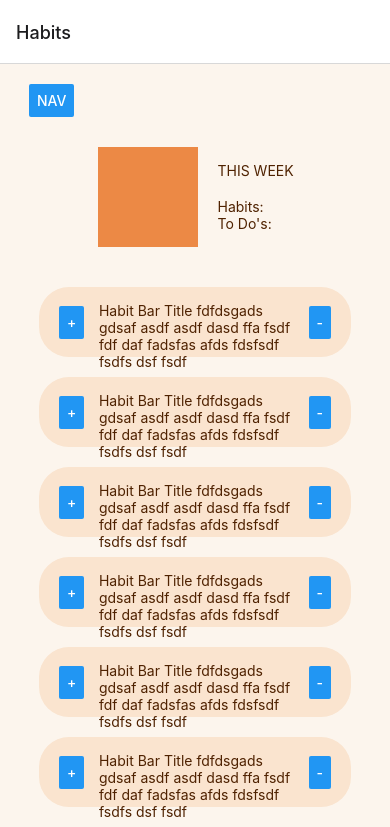
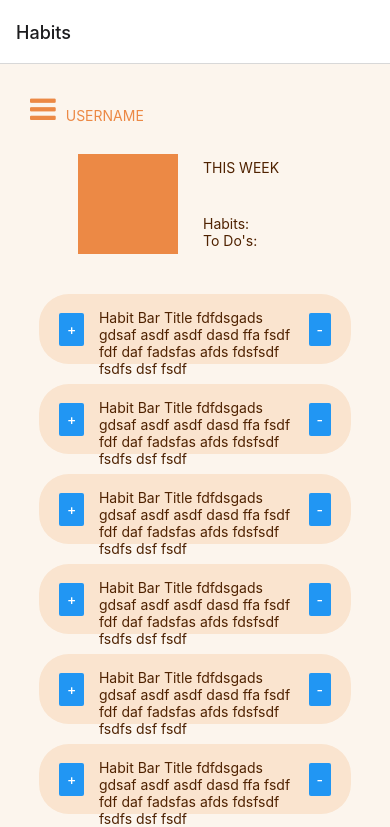
Before and after one commit to kismakk/ascend, a React Native app: screen /Habits in a window 390 px wide. Shown: the top 827 px of the page. Built offline with nearby package versions, Linux system fonts and the light colour scheme; no server answers.

Commit message:
Style navigation and fix Habits view

```diff
--- a/components/HabitBar/HabitBar.js
+++ b/components/HabitBar/HabitBar.js
@@ -29,7 +29,6 @@ const HabitBar = (navigation) => {
         title="-"
         style={styles.plus}
       />
-
     </View>
   );
 };
--- a/components/NavModal/NavModal.js
+++ b/components/NavModal/NavModal.js
@@ -1,8 +1,19 @@
 import React from 'react';
-import { View, Button, Modal, StyleSheet } from 'react-native';
-import styles from './NavModal.styles';
+import { View, Button, Modal, Text } from 'react-native';
+import getDynamicStyles from './NavModal.styles';
+import { useTheme } from "../../hooks/ThemeContext";
+import { Ionicons } from "@expo/vector-icons";
+import { COLORS } from '../../constants/theme';
+import { useNavigation } from '@react-navigation/native';
 
-const NavModal = ({ navigation, modalVisible, setModalVisible }) => {
+
+const NavModal = ({ modalVisible, setModalVisible }) => {
+
+  const { theme } = useTheme();
+  const styles = getDynamicStyles(theme);
+  const navIconColor = COLORS[theme].text;
+  const navigation = useNavigation();
+
   return (
     <Modal
       animationType="none"
@@ -15,24 +26,41 @@ const NavModal = ({ navigation, modalVisible, setModalVisible }) => {
       <View style={styles.centeredView}>
         <View style={styles.backdrop} onTouchEnd={() => setModalVisible(false)} />
         <View style={styles.modalView}>
-          <Button title="Home" onPress={() => {
-            navigation.navigate('Home');
-            setModalVisible(false);
-          }} />
-          <Button title="Profile" onPress={() => {
-            navigation.navigate('Profile');
-            setModalVisible(false);
-          }} />
-          <Button title="Settings" onPress={() => {
-            navigation.navigate('Settings');
-            setModalVisible(false);
-          }} />
-          <Button title="Sign in" onPress={() => {
-            navigation.navigate('Sign In');
-            setModalVisible(false);
-          }} />
+          <View style={styles.navTop}>
+            <View style={styles.image}></View>
+            <Text style={styles.username}>USERNAME</Text>
+          </View>
+          <View style={styles.navItem}>
+            <Text style={styles.navText}
+              onPress={() => {
+                navigation.navigate('Profile');
+                setModalVisible(false);
+              }}
+            >Profile</Text>
+            <Ionicons name="person" size={25}
+              color={navIconColor}
+            />
 
-          <Button title="Close" onPress={() => setModalVisible(!modalVisible)} />
+          </View>
+          <View style={styles.navItem}>
+            <Text style={styles.navText}
+              onPress={() => {
+                navigation.navigate('Settings');
+                setModalVisible(false);
+              }}
+            >Settings</Text>
+            <Ionicons name="settings" size={25}
+              color={navIconColor}
+            />
+          </View>
+          <View style={styles.navBottom}>
+            <Text style={styles.navText}
+              onPress={() => {
+                navigation.navigate('Sign In');
+                setModalVisible(false);
+              }}
+            >Sign In</Text>
+          </View>
         </View>
       </View>
     </Modal>
--- a/components/NavModal/NavModal.styles.js
+++ b/components/NavModal/NavModal.styles.js
@@ -1,21 +1,44 @@
 import { StyleSheet, Dimensions } from 'react-native';
+import { COLORS } from '../../constants/theme';
 
+const getDynamicStyles = (theme) => {
   const { height, width } = Dimensions.get('window');
 
-export default StyleSheet.create({
+  return StyleSheet.create({
     modalView: {
       position: 'absolute',
       left: 0,
       width: width * 0.8,
       height: height,
-    backgroundColor: '#fff',
-    padding: 35,
-    justifyContent: 'center',
+      backgroundColor: COLORS[theme].primary,
+      padding: 40,
+      height: height,
     },
     centeredView: {
       flex: 1,
-    justifyContent: "flex-start",
-    alignItems: "flex-end",
+    },
+    navBottom: {
+      position: 'absolute',
+      bottom: 50,
+      left: 20,
+      width: width * 0.8,
+      padding: 20,
+      borderTopColor: COLORS[theme].text,
+    },
+    navTop: {
+      flexDirection: 'row',
+      paddingBottom: 50,
+    },
+    image: {
+      width: 80,
+      height: 80,
+      backgroundColor: COLORS[theme].secondary,
+    },
+    username: {
+      color: COLORS[theme].text,
+      fontWeight: 'bold',
+      paddingLeft: 20,
+      fontSize: 15,
     },
     backdrop: {
       position: 'absolute',
@@ -25,5 +48,18 @@ export default StyleSheet.create({
       height: height,
       backgroundColor: 'rgba(0,0,0,0.5)'
     },
+    navText: {
+      color: COLORS[theme].text,
+      fontSize: 20,
+      fontWeight: 'bold',
+    },
+    navItem: {
+      flexDirection: 'row',
+      justifyContent: 'space-between',
+      alignItems: 'center',
+      marginBottom: 20,
+    },
+  });
+}
 
-});
+export default getDynamicStyles;
--- a/components/TaskTop/TaskTop.js
+++ b/components/TaskTop/TaskTop.js
@@ -1,17 +1,34 @@
 import React, { useState } from "react";
 import { View, Text, Button } from "react-native";
+import { COLORS } from "../../constants/theme";
 import { useTheme } from "../../hooks/ThemeContext";
 import getDynamicStyles from './TaskTop.styles';
+import NavModal from "../NavModal/NavModal";
+import { FontAwesome } from "@expo/vector-icons";
 
 
-const TaskTop = () => {
+const TaskTop = (navigation) => {
   const { theme } = useTheme();
   const styles = getDynamicStyles(theme);
+  const [modalVisible, setModalVisible] = useState(false);
+  const navIconColor = COLORS[theme].secondary;
 
   return (
+    <View style={styles.base}>
+      <View style={styles.nav}>
+        <FontAwesome name="navicon" size={30}
+          onPress={() => setModalVisible(true)}
+          color={navIconColor}
+        />
+        <NavModal
+          navigation={navigation}
+          modalVisible={modalVisible}
+          setModalVisible={setModalVisible}
+        />
+        <Text style={styles.username}>USERNAME</Text>
+      </View>
       <View style={styles.container}>
         <View style={styles.image}>
-        <View style={styles.image}></View>
         </View>
         <View style={styles.textContainer}>
           <View style={styles.header}>
@@ -23,6 +40,7 @@ const TaskTop = () => {
           </View>
         </View>
       </View>
+    </View>
   );
 };
 
--- a/components/TaskTop/TaskTop.styles.js
+++ b/components/TaskTop/TaskTop.styles.js
@@ -6,15 +6,24 @@ const getDynamicStyles = (theme) => {
   const window = Dimensions.get("window");
   return StyleSheet.create({
     container: {
-      marginTop: 30,
       marginBottom: 30,
       flexDirection: "row",
-      width: window.width * 0.5,
+      width: window.width * 0.6,
+      alignSelf: "center",
       height: 100,
     },
+    base: {
+      flexDirection: "column",
+      width: window.width,
+    },
+    nav: {
+      flexDirection: "row",
+      alignItems: "flex-end",
+      padding: 30,
+    },
     textContainer: {
-      padding: 15,
-      paddingLeft: 20,
+      padding: 5,
+      paddingLeft: 25,
       flexDirection: "column",
       justifyContent: "space-between",
     },
@@ -31,6 +40,11 @@ const getDynamicStyles = (theme) => {
       maxWidth: window.width * 0.5,
       maxHeight: 40,
     },
+    username: {
+      color: COLORS[theme].text,
+      paddingLeft: 10,
+      color: COLORS[theme].secondary,
+    },
   });
 }
 
--- a/screens/Habits.js
+++ b/screens/Habits.js
@@ -21,9 +21,6 @@ const Habits = ({ navigation }) => {
   return (
     <View style={dynamicStyles.container}>
       <ScrollView contentContainerStyle={dynamicStyles.container}>
-        <View style={dynamicStyles.top}>
-          <Button title="Nav" onPress={() => setModalVisible(true)} />
-        </View>
         <TaskTop />
         <NavModal
           navigation={navigation}
@@ -47,7 +44,6 @@ const Habits = ({ navigation }) => {
           habitModalVisible={habitModalVisible}
           setHabitModalVisible={setHabitModalVisible}
         />
-
       </ScrollView>
       <BottomNav
         navigation={navigation}
@@ -66,7 +62,7 @@ const getDynamicStyles = (theme) => {
       flexGrow: 1,
       backgroundColor: COLORS[theme].background,
       alignItems: "center",
-      justifyContent: "center",
+      paddingBottom: 40,
     },
     text: {
       fontSize: SIZES.medium,
```
Lines whose indentation alone changed are shown as unchanged.
